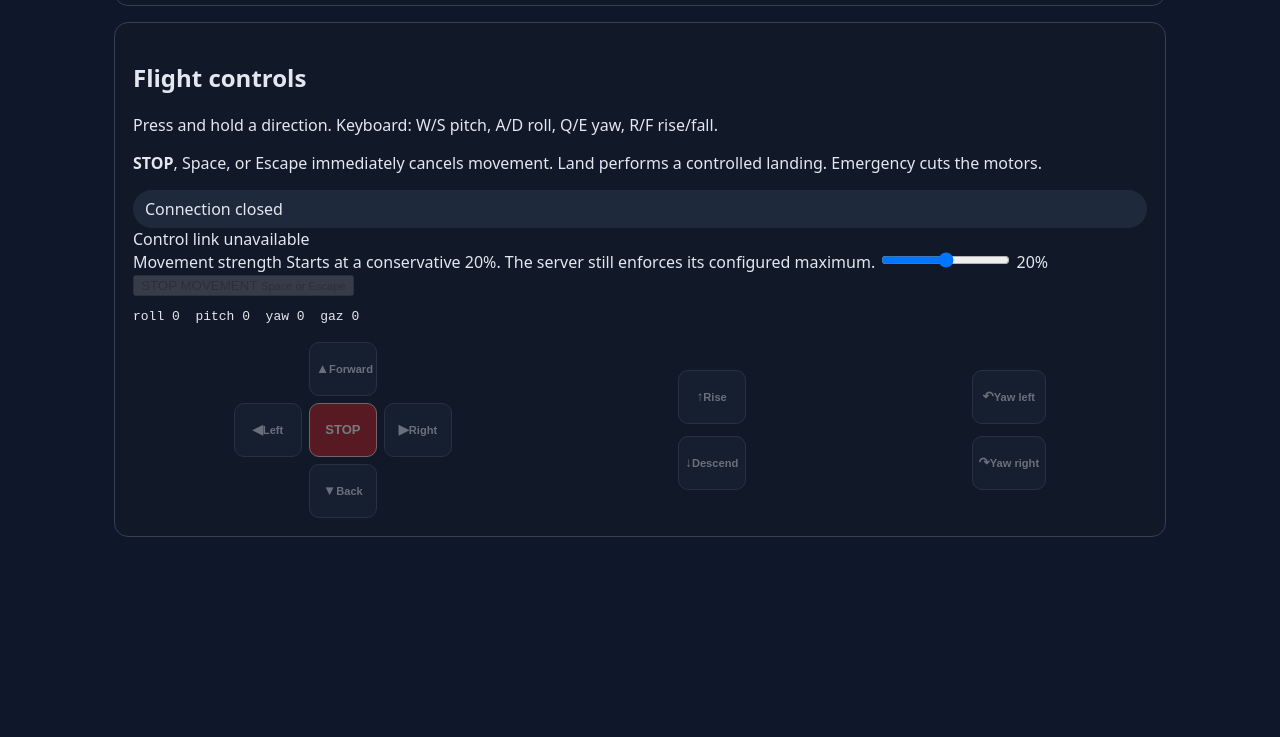
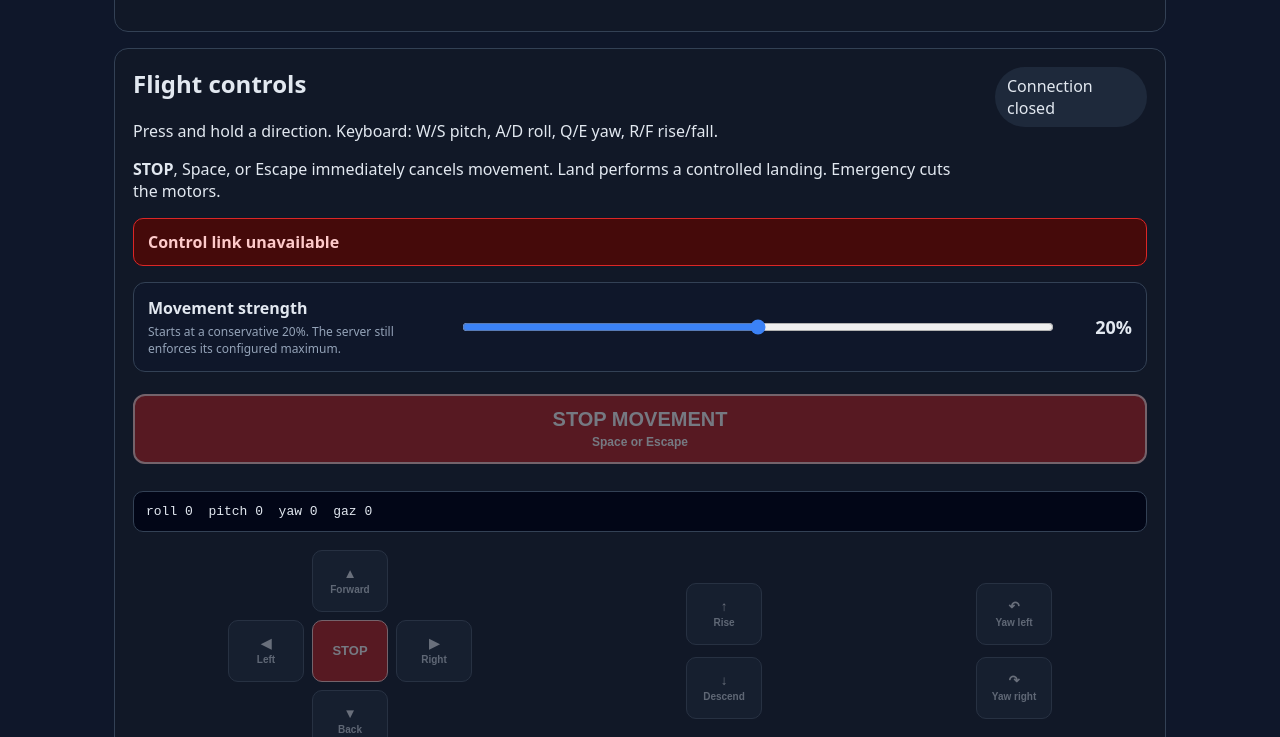
Before and after one commit to guy16510/Bebop-web, a website: page public/index.html in a window 1280 px wide. Shown: the part 2063-2800 px from the top of the page. Before the commit the page ends 2662 px from the top, so only its background shows below. Drawn offline with Linux system fonts and the light colour scheme.

Commit message:
Style safer dashboard flight controls

```diff
--- a/public/styles.css
+++ b/public/styles.css
@@ -26,11 +26,27 @@ h1 {
   margin: 0;
 }
 
+button:focus-visible,
+input:focus-visible {
+  outline: 3px solid #93c5fd;
+  outline-offset: 3px;
+}
+
 .badge,
 .status {
   padding: 8px 12px;
   border-radius: 999px;
   background: #1e293b;
+}
+
+.state-connected {
+  background: #14532d;
+  color: #bbf7d0;
+}
+
+.state-disconnected {
+  background: #3f1d2e;
+  color: #fecdd3;
 }
 
 .video {
@@ -87,6 +103,11 @@ h1 {
   padding: 12px 16px;
   font-weight: 700;
   cursor: pointer;
+}
+
+.toolbar button.primary {
+  background: #2563eb;
+  color: white;
 }
 
 button:hover:not(:disabled) {
@@ -161,6 +182,103 @@ pre {
 .signal-bars i:nth-child(4) { height: 16px; }
 .signal-bars i.active { background: #22c55e; }
 
+.control-heading {
+  display: flex;
+  align-items: flex-start;
+  justify-content: space-between;
+  gap: 18px;
+}
+
+.control-heading h2 {
+  margin-top: 0;
+}
+
+.control-heading p:last-child {
+  margin-bottom: 0;
+}
+
+.control-availability {
+  margin: 16px 0;
+  padding: 12px 14px;
+  border: 1px solid #475569;
+  border-radius: 10px;
+  font-weight: 800;
+}
+
+.status-ready {
+  background: #052e16;
+  border-color: #16a34a;
+  color: #bbf7d0;
+}
+
+.status-warning {
+  background: #422006;
+  border-color: #d97706;
+  color: #fde68a;
+}
+
+.status-blocked {
+  background: #450a0a;
+  border-color: #dc2626;
+  color: #fecaca;
+}
+
+.control-settings {
+  display: grid;
+  grid-template-columns: minmax(180px, 1fr) minmax(180px, 2fr) 64px;
+  align-items: center;
+  gap: 16px;
+  margin: 16px 0;
+  padding: 14px;
+  border: 1px solid #334155;
+  border-radius: 12px;
+  background: #0f172a;
+}
+
+.control-settings label {
+  font-weight: 800;
+}
+
+.control-settings label span {
+  display: block;
+  margin-top: 4px;
+  color: #94a3b8;
+  font-size: 12px;
+  font-weight: 500;
+}
+
+.control-settings input {
+  width: 100%;
+  accent-color: #3b82f6;
+}
+
+.control-settings output {
+  text-align: right;
+  font-size: 18px;
+  font-weight: 900;
+}
+
+.master-stop {
+  width: 100%;
+  min-height: 70px;
+  margin: 6px 0 14px;
+  border: 2px solid #fecaca;
+  border-radius: 12px;
+  background: #b91c1c;
+  color: white;
+  font-size: 20px;
+  font-weight: 900;
+  cursor: pointer;
+  touch-action: none;
+}
+
+.master-stop small {
+  display: block;
+  margin-top: 4px;
+  font-size: 12px;
+  font-weight: 700;
+}
+
 .flight-controls {
   display: flex;
   align-items: center;
@@ -177,22 +295,33 @@ pre {
   background: #1e293b;
   color: #e2e8f0;
   font-weight: 800;
-  min-width: 68px;
-  min-height: 54px;
+  min-width: 76px;
+  min-height: 62px;
   cursor: pointer;
   touch-action: none;
 }
 
-.flight-controls button:active:not(:disabled) {
+.flight-controls button small {
+  display: block;
+  margin-top: 3px;
+  font-size: 10px;
+  font-weight: 700;
+  color: #cbd5e1;
+}
+
+.flight-controls button:active:not(:disabled),
+.flight-controls button.is-active:not(:disabled) {
   background: #2563eb;
+  border-color: #bfdbfe;
+  box-shadow: 0 0 0 3px rgba(59, 130, 246, 0.35);
   transform: scale(0.96);
 }
 
 .direction-pad {
   display: grid;
-  grid-template-columns: repeat(3, 68px);
-  grid-template-rows: repeat(3, 54px);
-  gap: 7px;
+  grid-template-columns: repeat(3, 76px);
+  grid-template-rows: repeat(3, 62px);
+  gap: 8px;
 }
 
 .direction-pad .forward {
@@ -228,6 +357,14 @@ pre {
   gap: 12px;
 }
 
+#command,
+#server-command {
+  padding: 12px;
+  border: 1px solid #334155;
+  border-radius: 10px;
+  background: #020617;
+}
+
 #message {
   margin-top: 14px;
   color: #fca5a5;
@@ -252,17 +389,40 @@ pre {
     grid-column: auto;
   }
 
-  header {
+  header,
+  .control-heading {
     align-items: flex-start;
     gap: 12px;
+  }
+
+  .control-heading {
+    flex-direction: column;
   }
 
   .toolbar button {
     flex: 1 1 40%;
   }
 
+  .control-settings {
+    grid-template-columns: 1fr 64px;
+  }
+
+  .control-settings label {
+    grid-column: 1 / -1;
+  }
+
   .flight-controls {
     flex-wrap: wrap;
     justify-content: center;
   }
+
+  .direction-pad {
+    grid-template-columns: repeat(3, 72px);
+    grid-template-rows: repeat(3, 60px);
+  }
+
+  .flight-controls button {
+    min-width: 72px;
+    min-height: 60px;
+  }
 }
```
